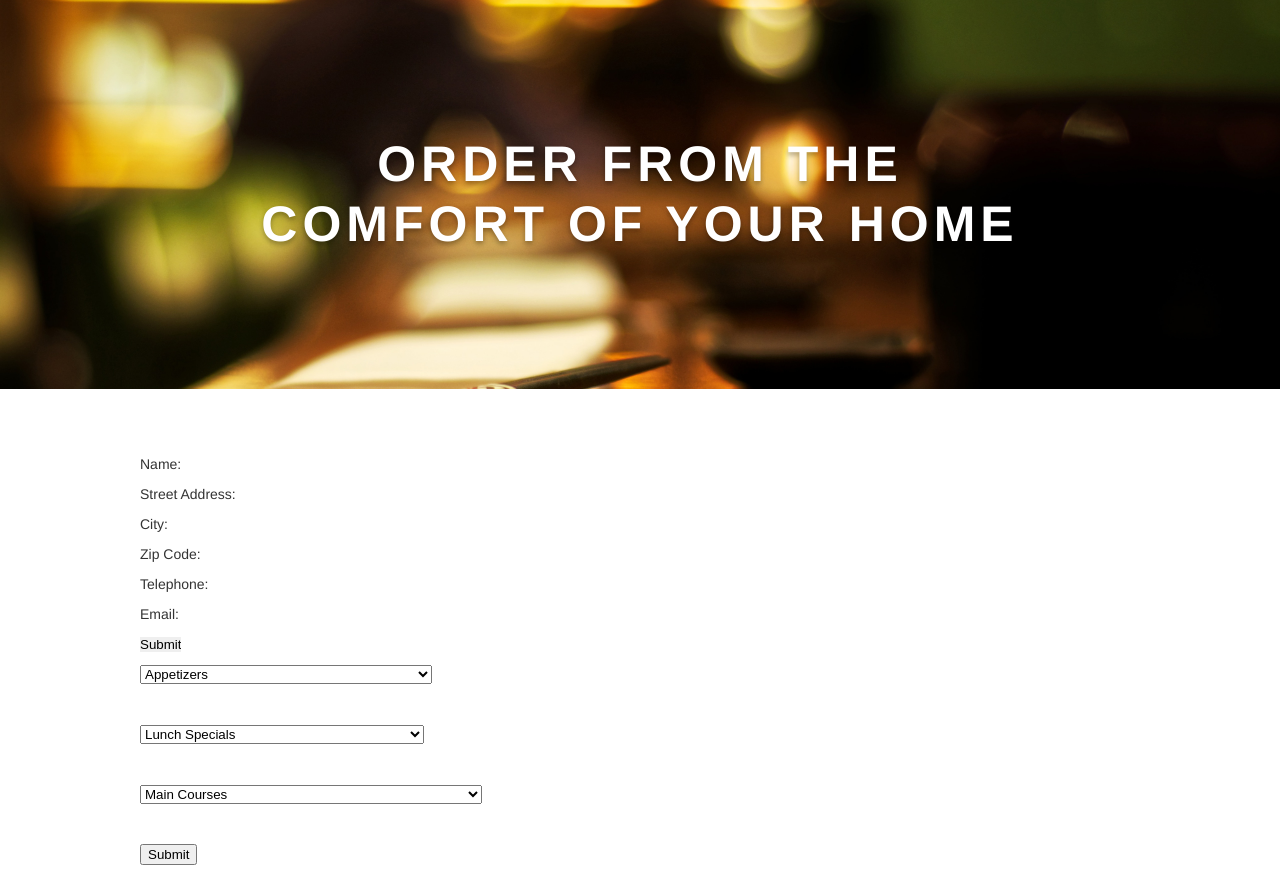
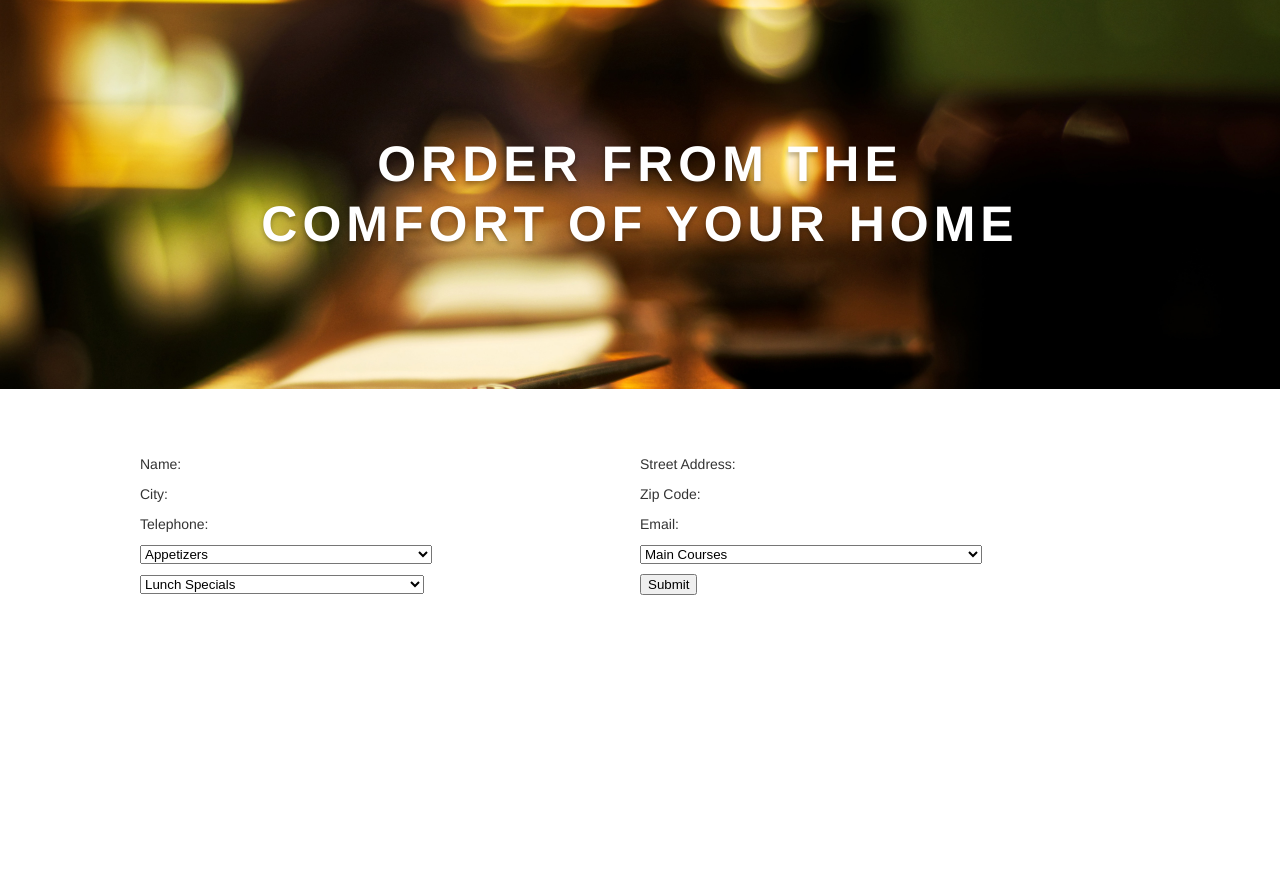
Before and after one commit to ohhelloserena/conniescookhouse, a PHP site: page /restaurant/listing.php in a window 1280 px wide. Shown: the part 101-970 px from the top of the page. After the commit the page ends 696 px from the top, so only its background shows below. Run offline with PHP 8.4, Linux system fonts and the light colour scheme; data comes from the database, SQL or seed files in the repository; data that the repository does not hold is empty.

Commit message:
Update listing.php

```diff
--- a/listing.php
+++ b/listing.php
@@ -64,18 +64,15 @@ $resultMain = $conn->query($sqlMain);
 	<div id="content">
 	<article>
 
+	<div class="column1">
+
 		<form action="demo_form.asp">
 		Name: <input type="text" name="Name" value=""><br>
-		Street Address: <input type="text" name="StAddress" value=""><br>
 		City: <input type="text" name="City" value=""><br>
-		Zip Code: <input type="text" name="ZipCode" value=""><br>
 		Telephone: <input type="text" name="Telephone" value=""><br>
-		Email: <input type="text" name="Email" value=""><br>
-		<input type="submit" value="Submit">
 		</form>
 
 		<!-- Appetizer drop down-->
-			<p>
 			<select>
 			<option value"">Appetizers</option>
 			<?php
@@ -87,9 +84,7 @@ $resultMain = $conn->query($sqlMain);
 				}
 				} ?>
 			</select>
-			</p>
 		<!-- Lunch drop down-->
-		<p>
 		<select id ="Lunch" name="Lunch">
 		<option value"">Lunch Specials</option>
 		<?php
@@ -101,9 +96,18 @@ $resultMain = $conn->query($sqlMain);
 			}
 			} ?>
 		</select>
-		</p>
+
+		</div>
+
+		<div class="column2">
+
+		<form action="demo_form.asp">
+		Street Address: <input type="text" name="StAddress" value=""><br>
+		Zip Code: <input type="text" name="ZipCode" value=""><br>
+		Email: <input type="text" name="Email" value=""><br>
+		</form>
+
 		<!-- Main Course drop down-->
-		<p>
 		<select>
 		<option value"">Main Courses</option>
 		<?php
@@ -115,11 +119,13 @@ $resultMain = $conn->query($sqlMain);
 			}
 			} ?>
 		</select>
-		</p>
 
-		<p><button type="button" onclick="alert('Your order has been submitted.')">Submit</button></p>
+		</div>
 
 </article>
+
+<p><button type="button" onclick="alert('Your order has been submitted.')">Submit</button></p>
+
 </div>
 
 </body>
```
